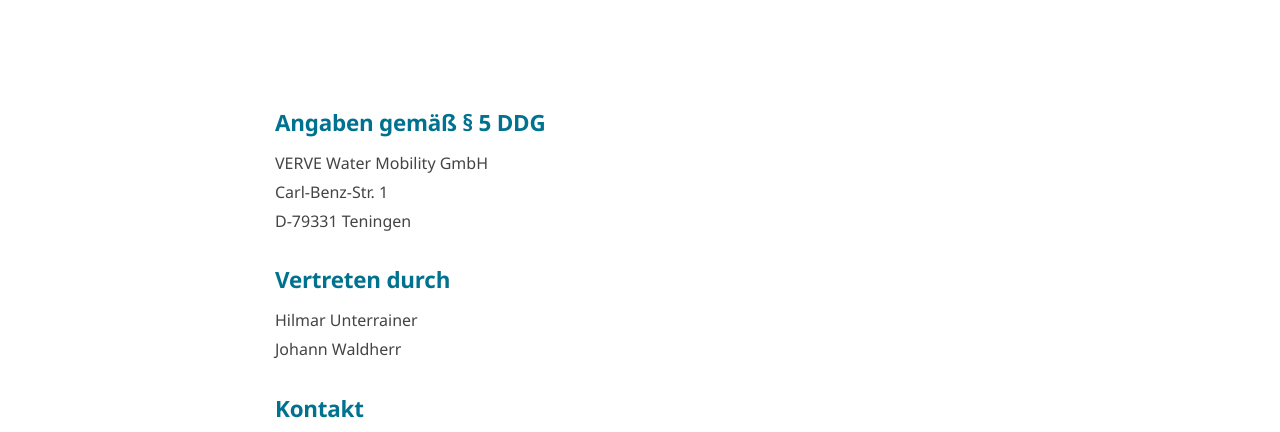
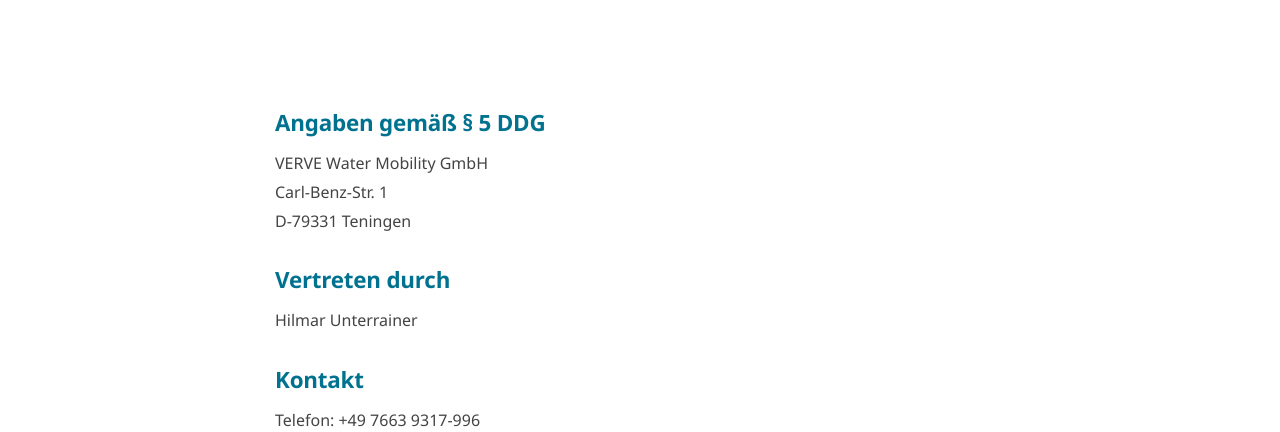
Before and after one commit to devskale/astro.sylents.de, an Astro site: page /impressum in a window 1280 px wide. Shown: the part 331-763 px from the top of the page. Built offline with nearby package versions, Linux system fonts and the light colour scheme; Astro itself is replaced by a stand-in of ours.

Commit message:
impressum: Johann Waldherr aus 'Vertreten durch' entfernt (DE+EN)

```diff
--- a/src/content/legal/impressum-de.md
+++ b/src/content/legal/impressum-de.md
@@ -11,7 +11,7 @@ h1: 'Impressum'
 <p>VERVE Water Mobility GmbH<br />Carl-Benz-Str. 1<br />D-79331 Teningen</p>
 
 <h2>Vertreten durch</h2>
-<p>Hilmar Unterrainer<br />Johann Waldherr</p>
+<p>Hilmar Unterrainer</p>
 
 <h2>Kontakt</h2>
 <p>Telefon: +49 7663 9317-996<br />E-Mail: <a href="mailto:hi@sylents.de">hi@sylents.de</a></p>
--- a/src/content/legal/imprint-en.md
+++ b/src/content/legal/imprint-en.md
@@ -11,7 +11,7 @@ h1: 'Imprint'
 <p>VERVE Water Mobility GmbH<br />Carl-Benz-Str. 1<br />D-79331 Teningen</p>
 
 <h2>Represented by</h2>
-<p>Hilmar Unterrainer<br />Johann Waldherr</p>
+<p>Hilmar Unterrainer</p>
 
 <h2>Contact</h2>
 <p>Phone: +49 7663 9317-996<br />Email: <a href="mailto:hi@sylents.de">hi@sylents.de</a></p>
```
